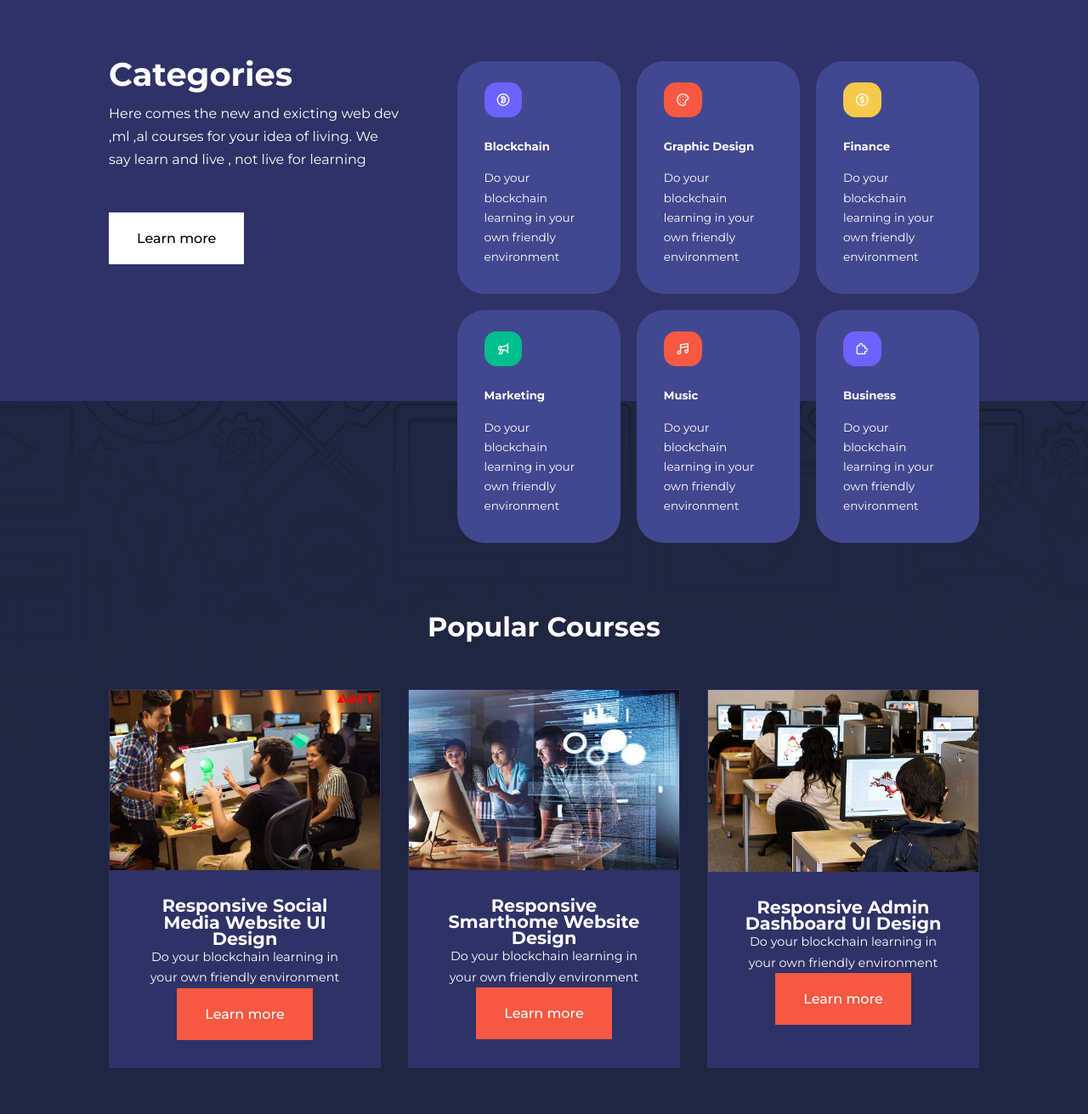
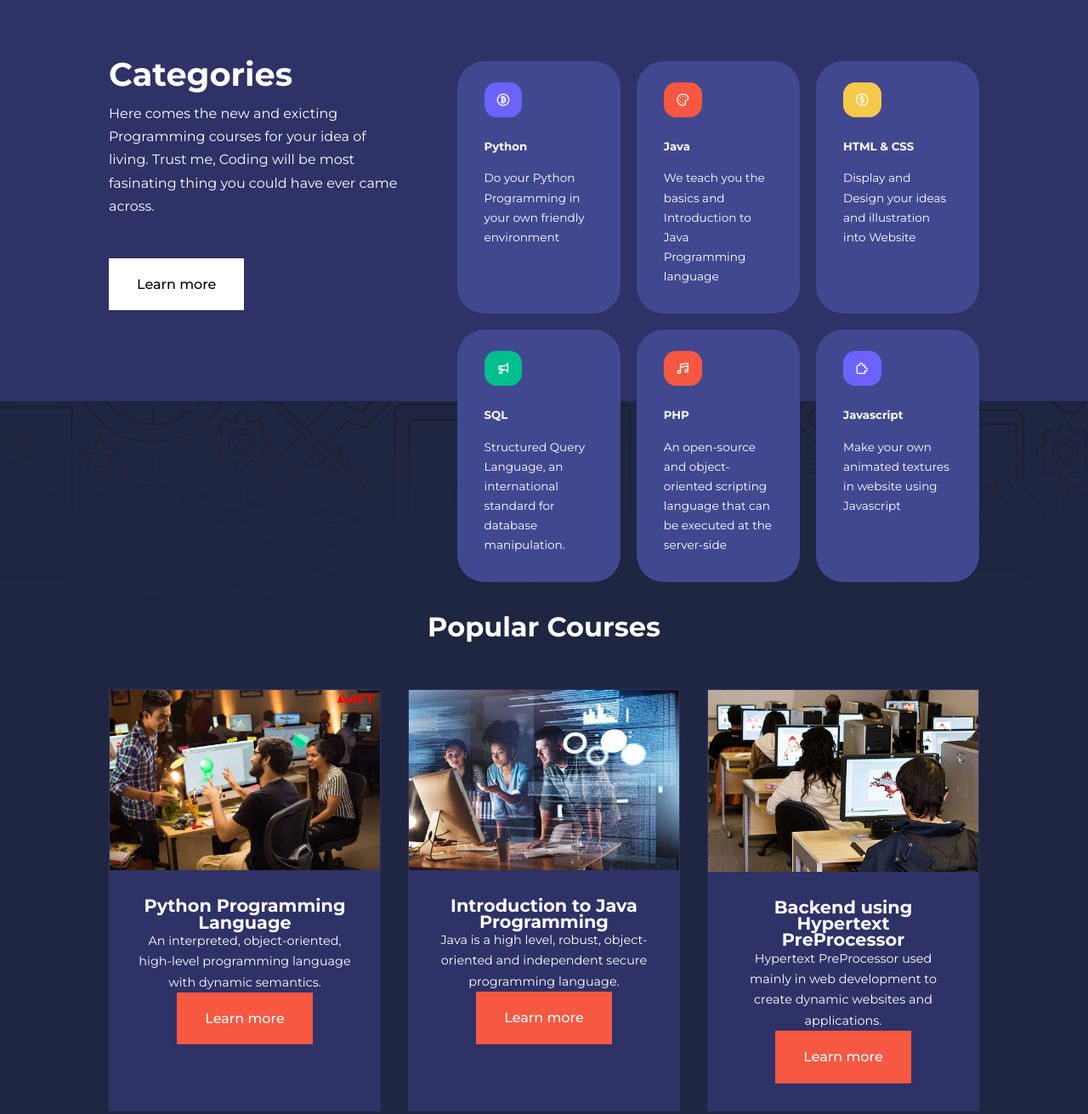
Before and after one commit to ka-anbuselvan-03/Course-Up, a website: page views/index.html in a window 1280 px wide. Shown: the part 1320-2631 px from the top of the page at 85% size. Drawn offline with nearby package versions, Linux system fonts and the light colour scheme.

Commit message:
added courses and done required register and login with display of proper FAQ and all

```diff
--- a/views/index.html
+++ b/views/index.html
@@ -58,10 +58,10 @@
                 <div class="header_left">
                     <h1>Grow your skills to advance your career path</h1>
                     <p>
-                        The learning platform helps you to connect with people
+                        The learning platform helps you to persue your dream job
                         and makes the education easier and simpler
                     </p>
-                    <a href="#" class="btn btn-primary">Get started</a>
+                    <a href="./Register.html" class="btn btn-primary">Get started</a>
                 </div>
 
                 <div class="header_right">
@@ -104,41 +104,41 @@
                 <div class="categories_left">
                     <h1>Categories</h1>
                     <p>
-                        Here comes the new and exicting web dev ,ml ,al courses for your
-                        idea of living. We say learn and live , not live for learning
+                        Here comes the new and exicting Programming courses for your
+                        idea of living. Trust me, Coding will be most fasinating thing you could have ever came across.
                     </p>
-                    <a href="#" class="btn">Learn more</a>
+                    <a href=".//courses.html" class="btn">Learn more</a>
                 </div>
                 <div class="categories_right">
                     <article class="category">
                         <span class="category_icon"><i class="uil uil-bitcoin-circle"></i></span>
-                        <h5>Blockchain</h5>
-                        <p>Do your blockchain learning in your own friendly environment</p>
+                        <h5>Python</h5>
+                        <p>Do your Python Programming in your own friendly environment</p>
                     </article>
                     <article class="category">
                         <span class="category_icon"><i class="uil uil-palette"></i></span>
-                        <h5>Graphic Design</h5>
-                        <p>Do your blockchain learning in your own friendly environment</p>
+                        <h5>Java</h5>
+                        <p>We teach you the basics and Introduction to Java Programming language </p>
                     </article>
                     <article class="category">
                         <span class="category_icon"><i class="uil uil-usd-circle"></i></span>
-                        <h5>Finance</h5>
-                        <p>Do your blockchain learning in your own friendly environment</p>
+                        <h5>HTML & CSS</h5>
+                        <p>Display and Design your ideas and illustration into Website </p>
                     </article>
                     <article class="category">
                         <span class="category_icon"><i class="uil uil-megaphone"></i></span>
-                        <h5>Marketing</h5>
-                        <p>Do your blockchain learning in your own friendly environment</p>
+                        <h5>SQL</h5>
+                        <p>Structured Query Language, an international standard for database manipulation.</p>
                     </article>
                     <article class="category">
                         <span class="category_icon"><i class="uil uil-music"></i></span>
-                        <h5>Music</h5>
-                        <p>Do your blockchain learning in your own friendly environment</p>
+                        <h5>PHP</h5>
+                        <p>An open-source and object-oriented scripting language that can be executed at the server-side</p>
                     </article>
                     <article class="category">
                         <span class="category_icon"><i class="uil uil-puzzle-piece"></i></span>
-                        <h5>Business</h5>
-                        <p>Do your blockchain learning in your own friendly environment</p>
+                        <h5>Javascript</h5>
+                        <p>Make your own animated textures in website using Javascript</p>
                     </article>
                 </div>
             </div>
@@ -155,9 +155,9 @@
                                 <img src="./images/course1.jpg">
                             </div>
                             <div class="course_info">
-                                <h4>Responsive Social Media Website UI Design</h4>
+                                <h4>Python Programming Language</h4>
                                 <p>
-                                    Do your blockchain learning in your own friendly environment
+                                    An interpreted, object-oriented, high-level programming language with dynamic semantics.
                                 </p>
                                 <a href="./course tabs/course tab0.html" class="btn btn-primary"> Learn more </a>
                             </div>
@@ -168,9 +168,9 @@
                                 <img src="./images/course2.jpeg">
                             </div>
                             <div class="course_info">
-                                <h4>Responsive Smarthome Website Design </h4>
+                                <h4>Introduction to Java Programming </h4>
                                 <p>
-                                    Do your blockchain learning in your own friendly environment
+                                    Java is a high level, robust, object-oriented and independent secure programming language.
                                 </p>
                                 <a href="./course tabs/course tab1.html" class="btn btn-primary"> Learn more </a>
                             </div>
@@ -181,9 +181,9 @@
                                 <img src="./images/course3.jpeg">
                             </div>
                             <div class="course_info">
-                                <h4>Responsive Admin Dashboard UI Design</h4>
+                                <h4>Backend using Hypertext PreProcessor</h4>
                                 <p>
-                                    Do your blockchain learning in your own friendly environment
+                                    Hypertext PreProcessor used mainly in web development to create dynamic websites and applications.
                                 </p>
                                 <a href="./course tabs/course tab9.html" class="btn btn-primary"> Learn more </a>
                             </div>
@@ -205,7 +205,7 @@
                     <div class="question_answer">
                         <h4>How do I know the right courses for me ?</h4>
                         <p>
-                            Do your blockchain learning in your own friendly environment
+                            Course Up provide a short introduciton video for every course they offer so that you can know your interests.
                         </p>
                     </div>
                 </article>
@@ -213,9 +213,9 @@
                 <article class="faq">
                     <div class="faq_icon"><i class="uil uil-plus"></i></div>
                     <div class="question_answer">
-                        <h4>How do I know the right courses for me ?</h4>
+                        <h4>Does Course Up charge for the courses they provide?</h4>
                         <p>
-                            Do your blockchain learning in your own friendly environment
+                            We created this friendly environment to give oppurtunity to each and everyone to learn without any amount of price.
                         </p>
                     </div>
                 </article>
@@ -223,9 +223,9 @@
                 <article class="faq">
                     <div class="faq_icon"><i class="uil uil-plus"></i></div>
                     <div class="question_answer">
-                        <h4>How do I know the right courses for me ?</h4>
+                        <h4>Can you access Course Up Lectures in Youtube ?</h4>
                         <p>
-                            Do your blockchain learning in your own friendly environment
+                            Yes, Anyone can access these videos by searching "Course Up" in youtube.
                         </p>
                     </div>
                 </article>
@@ -233,9 +233,9 @@
                 <article class="faq">
                     <div class="faq_icon"><i class="uil uil-plus"></i></div>
                     <div class="question_answer">
-                        <h4>How do I know the right courses for me ?</h4>
+                        <h4>Does Course Up has any lecturer openings ?</h4>
                         <p>
-                            Do your blockchain learning in your own friendly environment
+                            Course Up team planning on that we will let you know ASAP.
                         </p>
                     </div>
                 </article>
@@ -319,7 +319,7 @@
                 </div>
                 <div class="testimonial_body">
                     <P>
-                        Do your blockchain learning in your own friendly environment
+                        Course up helped me to learn PHP & SQL and made me shine
                     </P>
                 </div>
             </article>
@@ -334,7 +334,7 @@
                 </div>
                 <div class="testimonial_body">
                     <p>
-                        Do your blockchain learning in your own friendly environment
+                        With help of courses provided, I find myself as google designer
                     </p>
                 </div>
             </article>
```
Also changed, not shown: views/Register.html (+6 -6 lines), views/about.html (+58 -58 lines), views/courses.html (+8 -8 lines).
